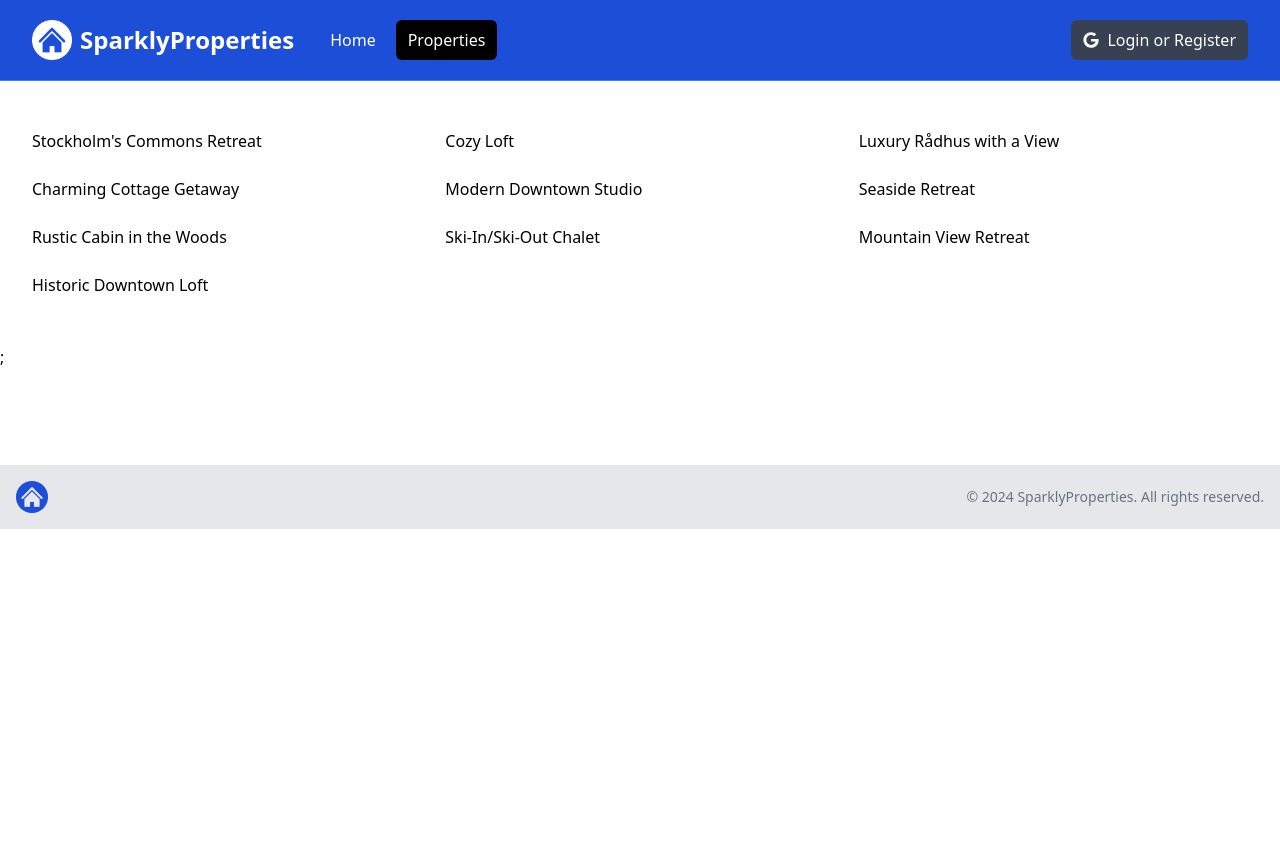
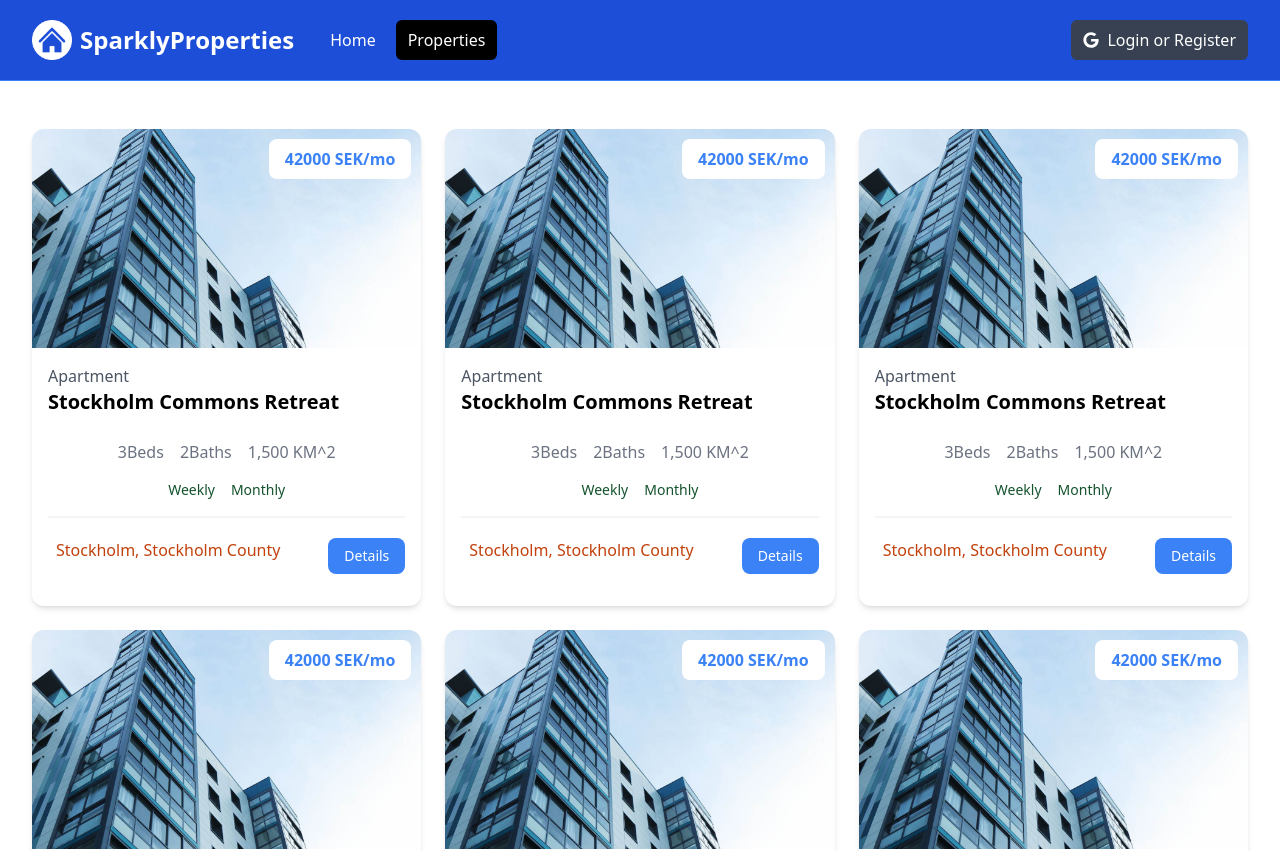
Before and after one commit to BeckiWordsworth/sparkly-property-website, a Next.js app: page /properties in a window 1280 px wide. Shown: the top 851 px of the page. Before the commit the page ends 800 px from the top, so only its background shows below. Built offline with nearby package versions, Linux system fonts and the light colour scheme.

Commit message:
Creating a property card

```diff
--- a/app/properties/page.jsx
+++ b/app/properties/page.jsx
@@ -1,5 +1,6 @@
 import React from "react";
 import properties from "@/properties.json";
+import PropertyCard from "@/components/PropertyCard";
 
 const PropertiesPage = () => {
   return (
@@ -10,7 +11,7 @@
         ) : (
           <div className="grid grid-cols-1 md:grid-cols-3 gap-6">
             {properties.map((property) => (
-              <div>{property.name}</div>
+              <PropertyCard key={property._id} property={property} />
             ))}
           </div>
         )}
--- /dev/null
+++ b/components/PropertyCard.jsx
@@ -0,0 +1,57 @@
+import React from "react";
+
+const PropertyCard = () => {
+  return (
+    <div className="rounded-xl shadow-md relative">
+      <img src="images/properties/a1.jpg" alt="" className="w-full h-auto rounded-t-xl" />
+      <div className="p-4">
+        <div className="text-left md:text-center lg:text-left mb-6">
+          <div className="text-gray-600">Apartment</div>
+          <h3 className="text-xl font-bold">Stockholm Commons Retreat</h3>
+        </div>
+        <h3 className="absolute top-[10px] right-[10px] bg-white px-4 py-2 rounded-lg text-blue-500 font-bold text-right md:text-center lg:text-right">
+          42000 SEK/mo
+        </h3>
+
+        <div className="flex justify-center gap-4 text-gray-500 mb-4">
+          <p>
+            <i className="fa-solid fa-bed"></i> 3<span className="md:hidden lg:inline">Beds</span>
+          </p>
+          <p>
+            <i className="fa-solid fa-bath"></i> 2<span className="md:hidden lg:inline">Baths</span>
+          </p>
+          <p>
+            <i className="fa-solid fa-ruler-combined"></i>
+            1,500 <span className="md:hidden lg:inline">KM^2</span>
+          </p>
+        </div>
+
+        <div className="flex justify-center gap-4 text-green-900 text-sm mb-4">
+          <p>
+            <i className="fa-solid fa-money-bill"></i> Weekly
+          </p>
+          <p>
+            <i className="fa-solid fa-money-bill"></i> Monthly
+          </p>
+        </div>
+
+        <div className="border border-gray-100 mb-5"></div>
+
+        <div className="flex flex-col lg:flex-row justify-between mb-4">
+          <div className="flex align-middle gap-2 mb-4 lg:mb-0">
+            <i className="fa-solid fa-location-dot text-lg text-orange-700"></i>
+            <span className="text-orange-700"> Stockholm, Stockholm County </span>
+          </div>
+          <a
+            href="property.html"
+            className="h-[36px] bg-blue-500 hover:bg-blue-600 text-white px-4 py-2 rounded-lg text-center text-sm"
+          >
+            Details
+          </a>
+        </div>
+      </div>
+    </div>
+  );
+};
+
+export default PropertyCard;
```
